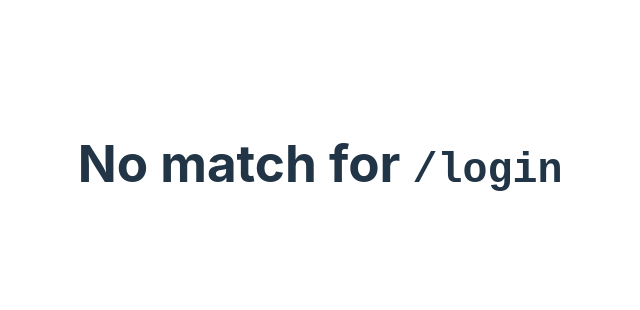
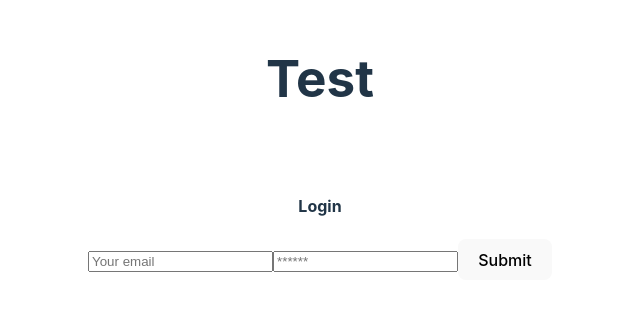
Before and after one commit to anthonyero/salon-services, a React (Vite) app in the folder client/: page /login in a window 1280 px wide. Before the commit this address had no page. Shown: the part 236-546 px from the top of the page, without its empty margins (320-960 px from the left). Built offline with nearby package versions, Linux system fonts and the light colour scheme.

Commit message:
Defined a Login.jsx page which connects to MongoDB through GraphQL and the ApolloProvider. Loggin in successfully signs and stores a JWT. Imported this component into main.jsx and created a new route/endpoint

```diff
--- a/client/src/main.jsx
+++ b/client/src/main.jsx
@@ -7,6 +7,7 @@ import App from './App.jsx'
 import Home from './pages/Home'
 import NotFound from './pages/NotFound';
 import Signup from './pages/Signup';
+import Login from './pages/Login';
 
 import './index.css'
 
@@ -23,6 +24,10 @@ const router = createBrowserRouter([
       {
         path: '/signup',
         element: <Signup />
+      },
+      {
+        path: '/login',
+        element: <Login />
       }
     ],
   },
--- a/client/src/pages/Login.jsx
+++ b/client/src/pages/Login.jsx
@@ -0,0 +1,95 @@
+import { useState } from 'react';
+import { Link } from 'react-router-dom';
+import { useMutation } from '@apollo/client';
+import { LOGIN_USER } from '../utils/mutations';
+
+import Auth from '../utils/auth';
+
+const Login = (props) => {
+  const [formState, setFormState] = useState({ email: '', password: '' });
+  // [mutation name from typeDefs, {fields that represent the current status of the mutation's execution (options: data, loading, error, etc.)}]
+  const [loginUser, { error, data }] = useMutation(LOGIN_USER);
+
+  // Update state based on form input changes
+  const handleChange = (event) => {
+    const { name, value } = event.target;
+
+    setFormState({
+      ...formState,
+      [name]: value,
+    });
+  };
+
+  const handleFormSubmit = async (event) => {
+    event.preventDefault();
+    try {
+      // Retrieve the data field from the loginUser mutation in GraphQL
+      const { data } = await loginUser({
+        variables: { ...formState },
+      });
+
+      // Call the login method from Auth and pass the token retrieved from the returned loginUser mutation
+      Auth.login(data.loginUser.token);
+    } catch (e) {
+      console.error(e);
+    }
+
+    // clear form values
+    setFormState({
+      email: '',
+      password: '',
+    });
+  };
+
+  return (
+    <main className="flex-row justify-center mb-4">
+      <div className="col-12 col-lg-10">
+        <div className="card">
+          <h4 className="card-header bg-dark text-light p-2">Login</h4>
+          <div className="card-body">
+            {Auth.loggedIn() ? (
+              <p>
+                You are succesfully logged in! Please head {' '}
+                <Link to="/">back to the homepage.</Link>
+              </p>
+            ) : (
+              <form onSubmit={handleFormSubmit}>
+                <input
+                  className="form-input"
+                  placeholder="Your email"
+                  name="email"
+                  type="email"
+                  value={formState.email}
+                  onChange={handleChange}
+                />
+                <input
+                  className="form-input"
+                  placeholder="******"
+                  name="password"
+                  type="password"
+                  value={formState.password}
+                  onChange={handleChange}
+                />
+                <button
+                  className="btn btn-block btn-info"
+                  style={{ cursor: 'pointer' }}
+                  type="submit"
+                >
+                  Submit
+                </button>
+              </form>
+            )}
+
+            {error && (
+              <div className="my-3 p-3 bg-danger text-white">
+                {error.message}
+              </div>
+            )}
+          </div>
+        </div>
+      </div>
+    </main>
+  );
+};
+
+export default Login;
```
